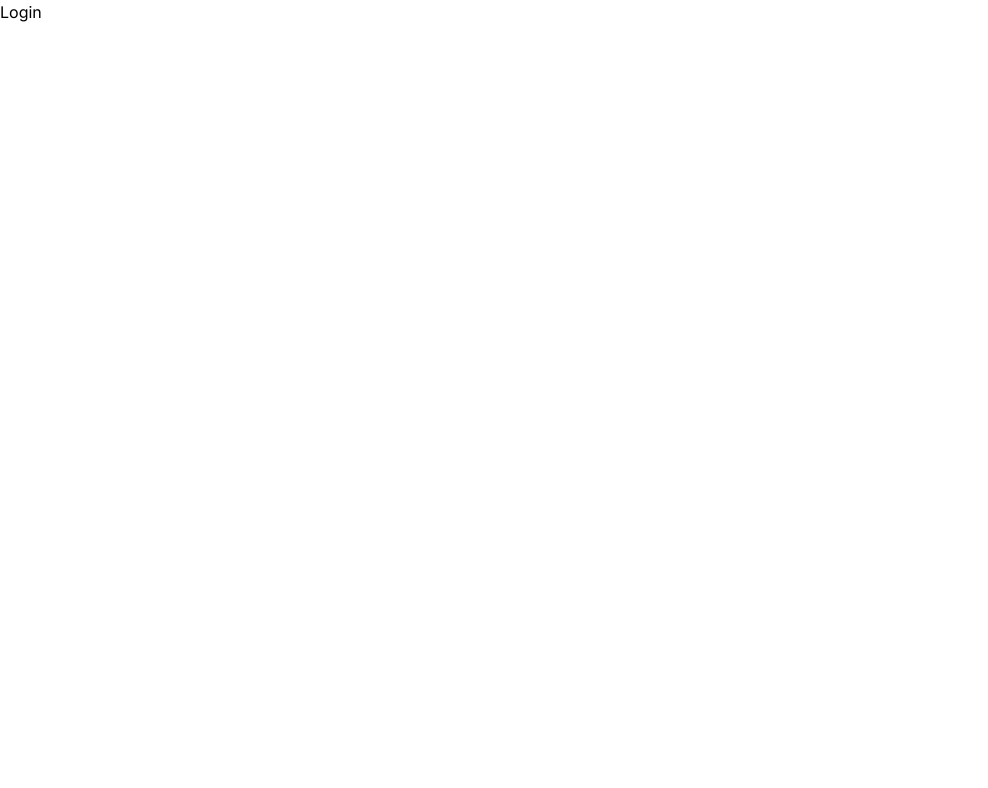
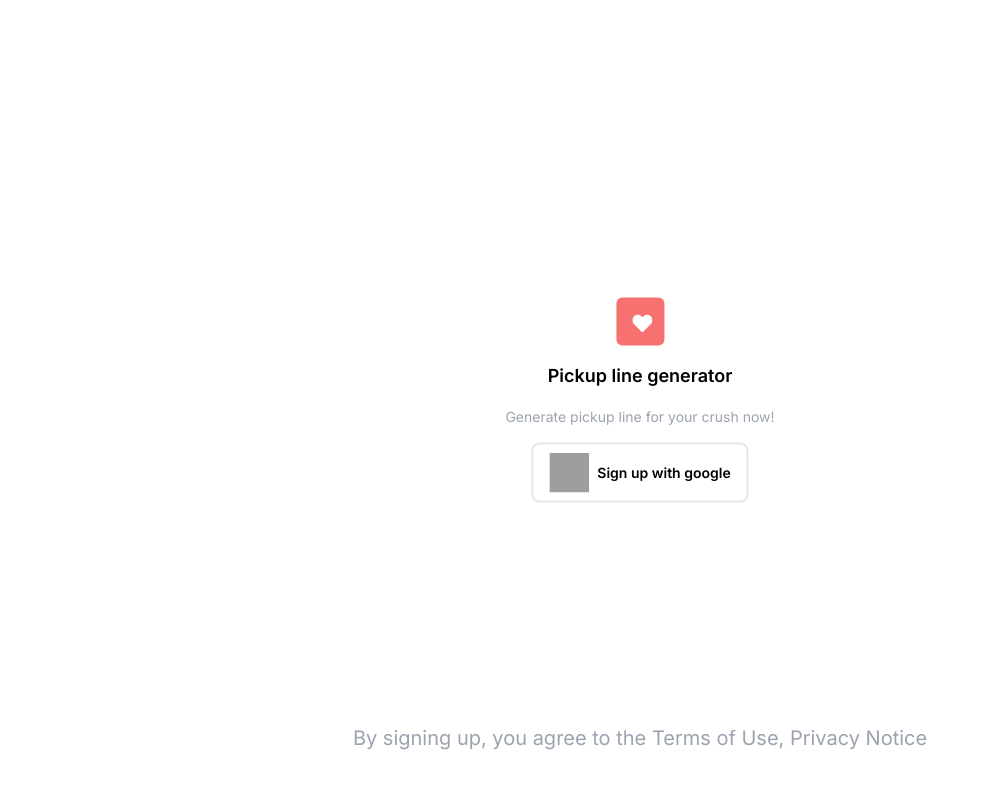
Before and after one commit to khelsai01/pickup-_app, a Next.js app: page /login in a window 1280 px wide. Shown: the top 788 px of the page, without its empty margins (0-988 px from the left). Built offline with nearby package versions, Linux system fonts and the light colour scheme; grey boxes are pictures that could not be loaded.

Commit message:
input page created

```diff
--- a/src/app/login/page.tsx
+++ b/src/app/login/page.tsx
@@ -1,11 +1,29 @@
-import React from 'react'
+import React from "react";
+import { FaHeart } from "react-icons/fa";
 
 const Login = () => {
   return (
-    <div>
-      Login
+    <div className="bg-white">
+      <div className="absolute top-1/2 left-1/2 -translate-x-1/2 -translate-y-1/2 ">
+      <div className="flex flex-col  justify-center items-center text-center m-auto gap-4">
+        <div className="bg-red-400 w-12 h-12 p-4 rounded-md text-center">
+          <FaHeart className="text-white text-xl" />
+        </div>
+        <div>
+          <h2 className="text-sm sm:text-lg font-semibold">Pickup line generator</h2>
+          <p className="text-[10px] sm:text-[14px] text-gray-400 mt-4">Generate pickup line for your crush now!</p>
+        </div>
+          <div className="rounded-lg border-2 p-2 sm:px-4 flex justify-center items-center mx-auto sm:gap-2">
+            <img src="https://static-00.iconduck.com/assets.00/google-icon-2048x2048-pks9lbdv.png" alt="google" className=" w-8 h-8 sm:w-10 sm:h-10 " />
+          <h2 className="text-sm sm:text-md font-medium sm:font-semibold">Sign up with google</h2>
+        </div>
+        </div>
+      </div>
+      <div className="absolute bottom-2 left-1/2 -translate-x-1/2 -translate-y-10 text-center">
+        <p className="text-[12px] md:text-xl text-gray-400 mt-4">By signing up, you agree to the Terms of Use, Privacy Notice</p>
+      </div>
     </div>
-  )
-}
+  );
+};
 
-export default Login
+export default Login;
--- a/src/app/page.tsx
+++ b/src/app/page.tsx
@@ -19,15 +19,15 @@ export default function Home() {
           className="w-full h-screen object-cover sm:min-h-screen"
         />
 
-        <div className="absolute top-[18%] md:top-[18%] lg:top-[15%] left-1/2 transform -translate-x-1/2 -translate-y-1/3 text-4xl sm:text-5xl lg:text-3xl text-white">
+        <div className="absolute top-[18%] md:top-[18%] lg:top-[15%] left-1/2 transform -translate-x-1/2 -translate-y-1/3 text-4xl sm:text-5xl lg:text-3xl text-white hover:scale-110 duration-500">
           <h3>
             Pickup Line <br/><br/><span>Generator</span>
           </h3>
         </div>
-        <div className="absolute top-[60%]  left-1/2 transform -translate-x-1/2 -translate-y-[60%] bg-red-400 p-2 rounded-md px-2 sm:px-4 lg:px-3 text-xl sm:text-4xl lg:text-3xl text-white "><div className="flex gap-2 mx-auto">
-          <FaHeart />
+        <div className="absolute top-[60%]  left-1/2 transform -translate-x-1/2 -translate-y-[60%] bg-red-400 p-2 rounded-md px-2 sm:px-4 lg:px-3 text-xl sm:text-4xl lg:text-3xl text-white hover:scale-110 ease-in-out duration-500 group"><div className="flex gap-2 mx-auto">
+          <FaHeart className="group-hover:text-red-600" />
           <Link href={'/login'}>Generate one for me</Link>
-          <FaHeart />
+          <FaHeart className="group-hover:text-red-600" />
         </div>
         </div>
       </main>
--- /dev/null
+++ b/src/app/pickupline/page.tsx
@@ -0,0 +1,50 @@
+import React, { useState } from "react";
+import { FaHeart } from "react-icons/fa";
+
+const PickupLine = () => {
+  return (
+    <div
+      className="relative min-w-full min-h-screen bg-cover bg-center font-grandHotel"
+      style={{ backgroundImage: "url('/pickup.png')" }}
+    >
+      <div className="absolute inset-0 bg-white opacity-90"></div>{" "}
+      <div className="relative z-10 flex flex-col items-center">
+        <div className="flex  w-[95%] sm:w-[90%] lg:w-[80%] md:justify-between items-center justify-around pt-10 px-2 ">
+          <h1 className="text-[#FF2157] font-semibold sm:font-medium   text-lg sm:text-3xl md:text-5xl ">
+            Pickup line Generator
+          </h1>
+          <button className="text-[#B5002C] bg-[#efbbc8] p-2 md:p-4 rounded-full text-lg sm:text-2xl md:text-3xl ml-10 md:ml-2 ">
+            SignOut
+          </button>
+        </div>
+
+        <div className="w-full sm:w-[60%] flex flex-col justify-start lg:justify-center lg:items-center md:m-auto p-4 mt-6">
+          <div className="w-[90%] md:w-[80%] ">
+            <form className="flex flex-col items-start">
+              <label className="text-[#FF2157] my-3 text-xl w-[150%] ">
+                Tell us about your crush
+              </label>
+              <textarea
+                className="w-[100%] h-24 p-2 px-6 border-2 rounded-lg"
+                placeholder="She is a 10 but. He likes football..."
+              />
+              <h1 className="text-[#FF2157] my-3 text-xl">Style</h1>
+              <input
+                type="text"
+                placeholder="eg. Funny"
+                className="p-2 px-6 w-[100%]  border-2 rounded-lg"
+              />
+              <button className="flex justify-center items-center w-[100%] mt-6 bg-[#FF2157] p-2 rounded-full text-xl md:text-3xl text-white hover:scale-110 ease-in-out duration-1000 group gap-1 text-center ">
+                <FaHeart className="group-hover:text-red-300 mt-2" />
+                <span> Generate one for me</span>
+                <FaHeart className="group-hover:text-red-300 mt-2" />
+              </button>
+            </form>
+          </div>
+        </div>
+      </div>
+    </div>
+  );
+};
+
+export default PickupLine;
--- a/tailwind.config.ts
+++ b/tailwind.config.ts
@@ -16,6 +16,7 @@ const config: Config = {
       fontFamily: {
         grandHotel: ['"Grand Hotel"', 'cursive'],
       },
+
     },
   },
   plugins: [],
```
